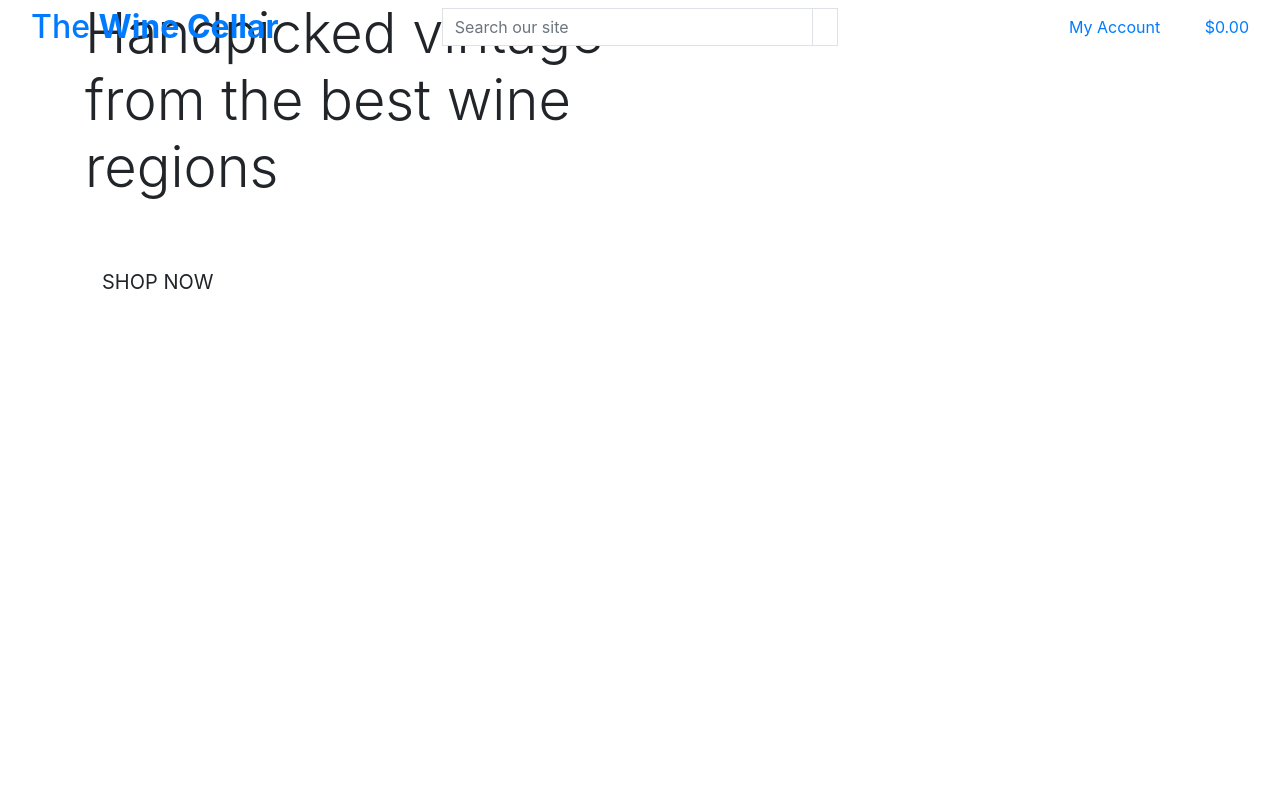
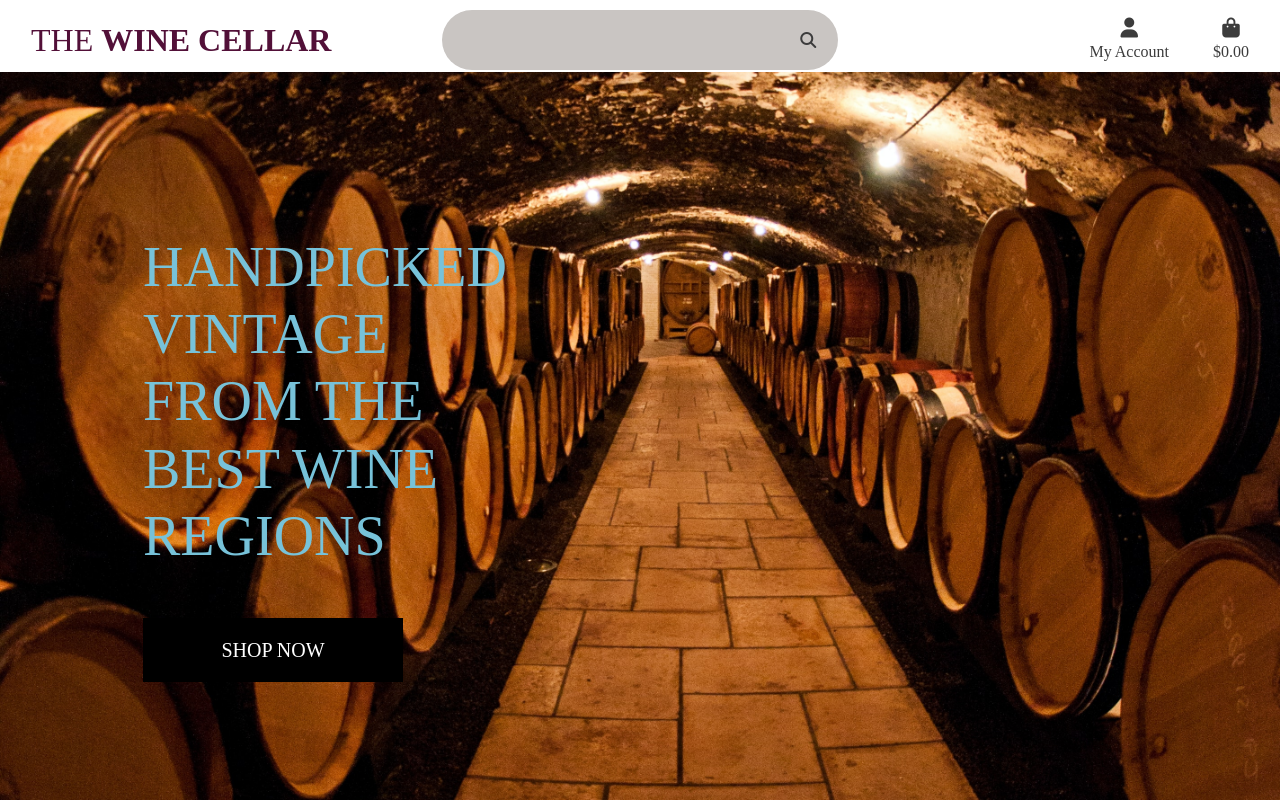
Before and after one commit to SabeloCodes/the_wine_cellar, a Django app: page / in a window 1280 px wide. Run offline with Django 3.2, Linux system fonts and the light colour scheme; some libraries are stand-ins or nearby versions.

Commit message:
Created homepage header and css

```diff
--- a/home/templates/home/index.html
+++ b/home/templates/home/index.html
@@ -12,8 +12,8 @@
 {% block content %}
     <div class="container h-100">
         <div class="row h-100">
-            <div class="col-7 col-md-6 my-auto">
-                <h1 class="display-4 logo-font text-black">
+            <div class="col-4 col-md-4 my-auto">
+                <h1 class="display-4 logo-font text-blue">
                     Handpicked vintage from the best wine regions
                 </h1>
                 <div class="my-5">
--- a/static/css/base.css
+++ b/static/css/base.css
@@ -3,11 +3,11 @@ html {
 }
 
 body {
-    background: url('/media/homepage_background_cropped.jpg') no-repeat center center fixed;
+    background: url('/media/peeling_celar_potrait.jpg') no-repeat center center fixed;
     background-size: cover;
     height: calc(100vh - 164px);
-    color: #555;
-    font-family: 'Lato';
+    color: #3c3c3c;
+    font-family: 'Merriweather Sans';
 }
 
 /* from Bulma */
@@ -26,6 +26,51 @@ body {
 .main-logo-link {
     width: fit-content;
 }
+
+/* --------------------------------     SEARCHBAR */
+
+.searchbar{
+    margin-bottom: auto;
+    margin-top: auto;
+    height: 60px;
+    background-color: #c9c5c2;
+    border-radius: 30px;
+    padding: 10px;
+    }
+
+    .search_input{
+    color: white;
+    border: 0;
+    outline: 0;
+    background: none;
+    width: 0;
+    caret-color:transparent;
+    line-height: 40px;
+    transition: width 0.4s linear;
+    }
+
+    .searchbar:hover > .search_input{
+    width: 225px;
+    transition: width 0.4s linear;
+    }
+
+    .searchbar:hover > .search_icon{
+    background: white;
+    color: #521038;
+    }
+
+    .search_icon{
+    height: 40px;
+    width: 40px;
+    float: right;
+    display: flex;
+    justify-content: center;
+    align-items: center;
+    border-radius: 50%;
+    color:#3c3c3c;
+    text-decoration:none;
+    }
+
 
 /* -------------------------------- BUTTONS */
 
@@ -52,6 +97,27 @@ body {
 
 .text-black {
     color: #000 !important;
+}
+
+.text-red {
+    color: #690b22 !important;
+}
+
+.text-blue {
+    color: #77c2d9;
+}
+
+.text-charcoal {
+    color: #3c3c3c;
+}
+
+.text-logo {
+    color: #521038;
+}
+
+
+.header-background-colour {
+    color: #f9f9f8;
 }
 
 .border-black {
--- a/templates/base.html
+++ b/templates/base.html
@@ -17,6 +17,8 @@
     {% block corecss %}
         <!-- Bootstrap CSS -->
         <link rel="stylesheet" href="https://stackpath.bootstrapcdn.com/bootstrap/4.5.2/css/bootstrap.min.css" integrity="sha384-JcKb8q3iqJ61gNV9KGb8thSsNjpSL0n8PARn9HuZOnIxN0hoP+VmmDGMN5t9UJ0Z" crossorigin="anonymous">
+        <link href="https://fonts.googleapis.com/css2?family=Merriweather+Sans:wght@569&display=swap" rel="stylesheet">
+        <link rel="stylesheet" href="{% static 'css/base.css' %}">
     {% endblock %}
 
     {% block extra_css %}
@@ -24,6 +26,7 @@
 
     {% block corejs %}
         <!-- jQuery first, then Popper.js, then Bootstrap JS -->
+        <script src="https://kit.fontawesome.com/1503525491.js" crossorigin="anonymous"></script>
         <script src="https://code.jquery.com/jquery-3.5.1.slim.min.js" integrity="sha384-DfXdz2htPH0lsSSs5nCTpuj/zy4C+OGpamoFVy38MVBnE+IbbVYUew+OrCXaRkfj" crossorigin="anonymous"></script>
         <script src="https://cdn.jsdelivr.net/npm/popper.js@1.16.1/dist/umd/popper.min.js" integrity="sha384-9/reFTGAW83EW2RDu2S0VKaIzap3H66lZH81PoYlFhbGU+6BZp6G7niu735Sk7lN" crossorigin="anonymous"></script>
         <script src="https://stackpath.bootstrapcdn.com/bootstrap/4.5.2/js/bootstrap.min.js" integrity="sha384-B4gt1jrGC7Jh4AgTPSdUtOBvfO8shuf57BaghqFfPlYxofvL8/KUEfYiJOMMV+rV" crossorigin="anonymous"></script>
@@ -39,13 +42,25 @@
   <body>
 
     <header class="container-fluid fixed-top">
-        <div class="row">
+        <div id="topnav" class="row bg-white pt-lg-2 d-none d-lg-flex">
             <div class="col-12 col-lg-4 my-auto py-1 py-lg-0 text-center text-lg-left">
                 <a href="{% url 'home' %}" class="nav-link main-logo-link">
-                    <h2 class="logo-font text-black my-0"> The <strong>Wine Cellar</strong></h2>
+                    <h2 class="logo-font text-logo my-0"> The <strong>Wine Cellar</strong></h2>
                 </a>
             </div>
+
             <div class="col-12 col-lg-4 my-auto py-1 py-lg-0">
+                <form method="GET" action="">
+                    <div class="searchbar">
+                        <input class="search_input" type="text" name="q" placeholder="Search...">
+                        <a href="#" class="search_icon"><i class="fas fa-search"></i></a>
+                    </div>
+                </form>
+            </div>
+
+
+
+            <!-- <div class="col-12 col-lg-4 my-auto py-1 py-lg-0">
                 <form method="GET" action="">
                     <div class="input-group w-100">
                         <input class="form-control border border-black rounded-0" type="text" name="q" placeholder="Search our site">
@@ -58,11 +73,13 @@
                         </div>
                     </div>
                 </form>
-            </div>
+            </div> -->
+
+
             <div class="col-12 col-lg-4 my-auto py-1 py-lg-0">
                 <ul class="list-inline list-unstyled text-center text-lg-right my-0">
                     <li class="list-inline-item dropdown">
-                        <a class="text-black nav-link" href="#" id="user-options" data-toggle="dropdown" aria-haspopup="true" aria-expanded="false">
+                        <a class="text-charcoal nav-link" href="#" id="user-options" data-toggle="dropdown" aria-haspopup="true" aria-expanded="false">
                             <div class="text-center">
                                 <div><i class="fas fa-user fa-lg"></i></div>
                                 <p class="my-0">My Account</p>
@@ -82,7 +99,7 @@
                         </div>
                     </li>
                     <li class="list-inline-item">
-                        <a class="{% if grand_total %}text-info font-weight-bold{% else %}text-black{% endif %} nav-link" href="">
+                        <a class="{% if grand_total %}text-info font-weight-bold{% else %}text-charcoal{% endif %} nav-link" href="">
                             <div class="text-center">
                                 <div><i class="fas fa-shopping-bag fa-lg"></i></div>
                                 <p class="my-0">
--- a/the_wine_cellar/settings.py
+++ b/the_wine_cellar/settings.py
@@ -151,3 +151,7 @@ USE_TZ = True
 # https://docs.djangoproject.com/en/3.1/howto/static-files/
 
 STATIC_URL = '/static/'
+STATICFILES_DIRS = (os.path.join(BASE_DIR, 'static'),)
+
+MEDIA_URL = '/media/'
+MEDIA_ROOT = os.path.join(BASE_DIR, 'media')
--- a/the_wine_cellar/urls.py
+++ b/the_wine_cellar/urls.py
@@ -15,9 +15,11 @@ Including another URLconf
 """
 from django.contrib import admin
 from django.urls import path, include
+from django.conf import settings
+from django.conf.urls.static import static
 
 urlpatterns = [
     path('admin/', admin.site.urls),
     path('accounts/', include('allauth.urls')),
     path('', include('home.urls')),
-]
+] + static(settings.MEDIA_URL, document_root=settings.MEDIA_ROOT)
```
Also changed, not shown: media/brick_cellar.jpg (added), media/peeling_celar_potrait.jpg (added), media/vince-veras-Hh3-he9zRQA-unsplash.jpg (added), media/wine-top-angle.jpg (added), 3 other files.
